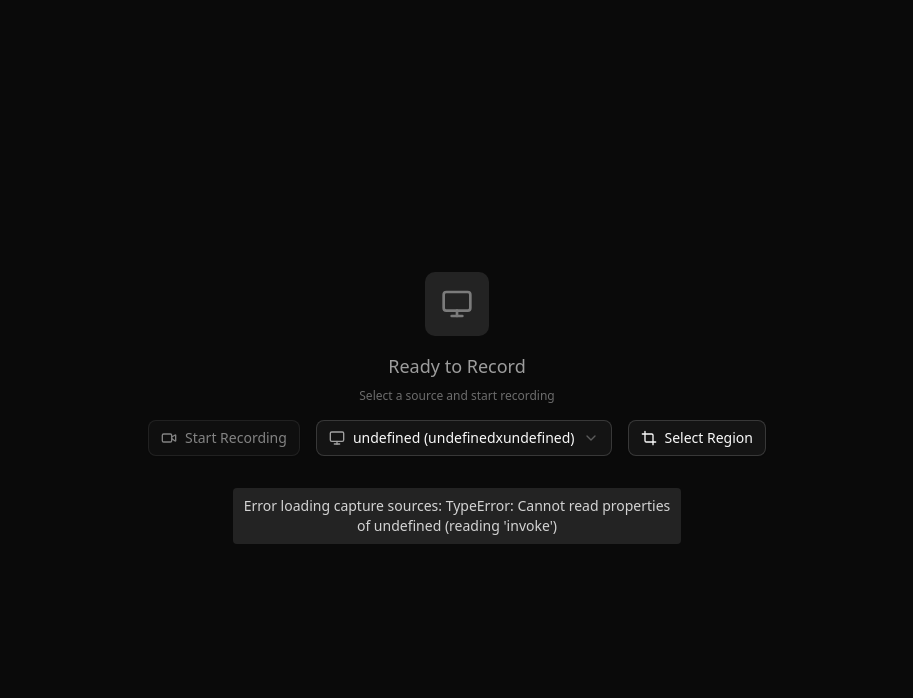
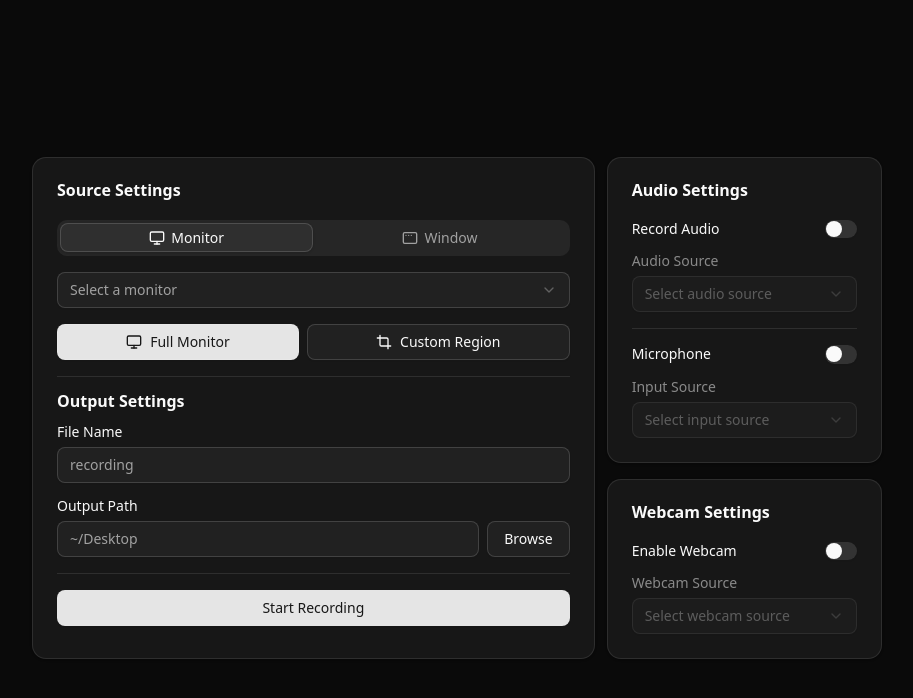
Before and after one commit to ryandotelliott/framelet, a React (Vite) app: page / in a window 1280 px wide. Shown: the top 698 px of the page, without its empty margins (183-1096 px from the left). Built offline with nearby package versions, Linux system fonts and the light colour scheme.

Commit message:
Redesigned UI to follow new grid layout

```diff
--- a/package.json
+++ b/package.json
@@ -12,6 +12,7 @@
   "dependencies": {
     "@radix-ui/react-label": "^2.1.7",
     "@radix-ui/react-select": "^2.2.5",
+    "@radix-ui/react-separator": "^1.1.7",
     "@radix-ui/react-slot": "^1.2.3",
     "@radix-ui/react-switch": "^1.2.5",
     "@radix-ui/react-tabs": "^1.1.12",
--- /dev/null
+++ b/src/components/ui/separator.tsx
@@ -0,0 +1,26 @@
+import * as React from "react"
+import * as SeparatorPrimitive from "@radix-ui/react-separator"
+
+import { cn } from "@/lib/utils"
+
+function Separator({
+  className,
+  orientation = "horizontal",
+  decorative = true,
+  ...props
+}: React.ComponentProps<typeof SeparatorPrimitive.Root>) {
+  return (
+    <SeparatorPrimitive.Root
+      data-slot="separator"
+      decorative={decorative}
+      orientation={orientation}
+      className={cn(
+        "bg-border shrink-0 data-[orientation=horizontal]:h-px data-[orientation=horizontal]:w-full data-[orientation=vertical]:h-full data-[orientation=vertical]:w-px",
+        className
+      )}
+      {...props}
+    />
+  )
+}
+
+export { Separator }
--- a/src/routes/record.tsx
+++ b/src/routes/record.tsx
@@ -1,9 +1,15 @@
 import { useState, useEffect } from 'react';
 import { invoke } from '@tauri-apps/api/core';
 import { listen } from '@tauri-apps/api/event';
-import { Select, SelectContent, SelectItem, SelectTrigger } from '@/components/ui/select';
+import { Card, CardContent, CardFooter, CardHeader, CardTitle } from '@/components/ui/card';
+import { Tabs, TabsContent, TabsList, TabsTrigger } from '@/components/ui/tabs';
+import { CropIcon, MonitorIcon, AppWindowMacIcon } from 'lucide-react';
+import { Select, SelectContent, SelectItem, SelectTrigger, SelectValue } from '@/components/ui/select';
 import { Button } from '@/components/ui/button';
-import { CropIcon, Monitor, VideoIcon, VideoOff } from 'lucide-react';
+import { Separator } from '@/components/ui/separator';
+import { Input } from '@/components/ui/input';
+import { Label } from '@/components/ui/label';
+import { Switch } from '@/components/ui/switch';
 
 interface CaptureSource {
   handle: number;
@@ -20,6 +26,9 @@ interface RegionCoordinates {
   height: number;
 }
 
+// Utility for label disabled style
+const labelDisabled = 'opacity-50';
+
 export default function RecordPage() {
   const [captureSources, setCaptureSources] = useState<CaptureSource[]>([]);
   const [selectedSource, setSelectedSource] = useState<number>(0);
@@ -28,6 +37,20 @@ export default function RecordPage() {
   const [status, setStatus] = useState('');
   const [isLoadingSources, setIsLoadingSources] = useState(false);
   const [selectedRegion, setSelectedRegion] = useState<RegionCoordinates | null>(null);
+
+  /* ---------------------------------- Audio ---------------------------------- */
+  const [recordAudio, setRecordAudio] = useState(false);
+  const [audioSource, setAudioSource] = useState('');
+  const audioSourcesList = ['All System Audio'];
+
+  const [microphoneEnabled, setMicrophoneEnabled] = useState(false);
+  const [inputSource, setInputSource] = useState('');
+  const microphoneSourcesList = ['Default - Microphone'];
+
+  /* --------------------------------- Webcam ---------------------------------- */
+  const [enableWebcam, setEnableWebcam] = useState(false);
+  const [webcamSource, setWebcamSource] = useState('');
+  const webcamSourcesList = ['Logitech 4K Webcam'];
 
   useEffect(() => {
     loadCaptureSources();
@@ -106,62 +129,187 @@ export default function RecordPage() {
 
   const selectedSourceInfo = captureSources.find((source) => source.handle === selectedSource);
 
+  const monitorSources = captureSources.filter((source) => source.source_type === 'monitor');
+  const windowSources = captureSources.filter((source) => source.source_type === 'window');
+
+  const [monitorCaptureMode, setMonitorCaptureMode] = useState<'full' | 'custom'>('full');
+
   return (
-    <div className="flex flex-col h-screen gap-y-4 pt-10 px-6 pb-6">
-      <div className="flex gap-x-4 h-full w-full items-center justify-center">
-        <div className="w-full h-full flex flex-col gap-y-4 items-center justify-center">
-          <div className="text-center">
-            <div className="w-16 h-16 bg-white/10 rounded-lg mb-4 mx-auto flex items-center justify-center">
-              <Monitor className="w-8 h-8 text-white opacity-40" />
-            </div>
-            <p className="text-white/60 text-lg mb-2">Ready to Record</p>
-            <p className="text-white/40 text-xs mt-1">Select a source and start recording</p>
-            {selectedRegion && (
-              <p className="text-green-400 text-xs mt-2">
-                Selected region: {selectedRegion.width}x{selectedRegion.height} at ({selectedRegion.x},{' '}
-                {selectedRegion.y})
-              </p>
-            )}
-          </div>
-
-          <div className="flex gap-x-4">
-            <Button
-              variant="outline"
-              disabled={isLoadingSources || !selectedSourceInfo}
-              onClick={isRecording ? stopRecording : startRecording}
-            >
-              {isRecording ? <VideoOff /> : <VideoIcon />}
-              {isRecording ? 'Stop Recording' : 'Start Recording'}
-            </Button>
-            <Select
-              onValueChange={(value) => setSelectedSource(Number(value))}
-              value={selectedSource.toString()}
-              disabled={isLoadingSources || isRecording}
-            >
-              <SelectTrigger>
-                <Monitor />
-                {`${selectedSourceInfo?.name.slice(0, 20)} (${selectedSourceInfo?.width}x${selectedSourceInfo?.height})` ||
-                  'Select Source'}
+    <div className="flex h-screen flex-col items-center justify-center gap-y-4 px-6 pt-10 pb-6">
+      <div className="grid w-full max-w-[850px] grid-cols-3 gap-x-3">
+        <Card className="col-span-2 flex w-full gap-y-4">
+          <CardHeader>
+            <CardTitle>Source Settings</CardTitle>
+          </CardHeader>
+          <CardContent className="flex flex-col gap-y-4">
+            <Tabs defaultValue="monitor" className="w-full gap-y-4">
+              <TabsList className="w-full">
+                <TabsTrigger value="monitor">
+                  <MonitorIcon /> Monitor
+                </TabsTrigger>
+                <TabsTrigger value="window">
+                  <AppWindowMacIcon /> Window
+                </TabsTrigger>
+              </TabsList>
+              <TabsContent value="monitor" className="flex flex-col gap-y-4">
+                <Select onValueChange={(value) => setSelectedSource(Number(value))}>
+                  <SelectTrigger className="w-full">
+                    <SelectValue placeholder="Select a monitor" />
                   </SelectTrigger>
                   <SelectContent>
-                {captureSources.map((source) => (
+                    {monitorSources.map((source) => (
                       <SelectItem key={source.handle} value={source.handle.toString()}>
-                    {source.name}
+                        {source.name} ({source.width}x{source.height})
                       </SelectItem>
                     ))}
                   </SelectContent>
                 </Select>
-            <Button variant="outline" onClick={openRegionSelector} disabled={isRecording}>
-              <CropIcon />
-              Select Region
+                <div className="flex gap-x-2">
+                  {/* Note that both buttons should have a button in order to keep the width the same*/}
+                  <Button
+                    variant={monitorCaptureMode === 'full' ? 'default' : 'outline'}
+                    className="grow border"
+                    onClick={() => setMonitorCaptureMode('full')}
+                  >
+                    <MonitorIcon /> Full Monitor
+                  </Button>
+                  <Button
+                    variant={monitorCaptureMode === 'custom' ? 'default' : 'outline'}
+                    className="grow border"
+                    onClick={() => setMonitorCaptureMode('custom')}
+                  >
+                    <CropIcon /> Custom Region
                   </Button>
                 </div>
+              </TabsContent>
+              <TabsContent value="window">
+                <Select onValueChange={(value) => setSelectedSource(Number(value))}>
+                  <SelectTrigger className="w-full">
+                    <SelectValue placeholder="Select a window" />
+                  </SelectTrigger>
+                  <SelectContent>
+                    {windowSources.map((source) => (
+                      <SelectItem key={source.handle} value={source.handle.toString()}>
+                        {source.name} ({source.width}x{source.height})
+                      </SelectItem>
+                    ))}
+                  </SelectContent>
+                </Select>
+              </TabsContent>
+            </Tabs>
+          </CardContent>
 
-          {status && (
-            <div className="mt-4 p-2 bg-white/10 rounded text-white/80 text-sm max-w-md text-center">{status}</div>
-          )}
+          <CardContent className="flex flex-col gap-y-4">
+            <Separator />
+            <CardTitle>Output Settings</CardTitle>
+            <div className="flex flex-col gap-y-2">
+              <Label htmlFor="fileName">File Name</Label>
+              <Input id="fileName" placeholder="recording" />
             </div>
-        {/* Maybe sidebar here? */}
+            <div className="flex flex-col gap-y-2">
+              <Label htmlFor="outputPath">Output Path</Label>
+              <div className="flex gap-x-2">
+                <Input id="outputPath" placeholder="~/Desktop" />
+                <Button variant="outline">Browse</Button>
+              </div>
+            </div>
+          </CardContent>
+
+          <CardContent className="flex flex-col gap-y-4">
+            <Separator />
+            <Button>Start Recording</Button>
+          </CardContent>
+        </Card>
+        <div className="col-span-1 flex w-full flex-col gap-y-4">
+          {/* ----------------------------- Audio Settings ----------------------------- */}
+          <Card className="col-span-1 flex w-full gap-y-4">
+            <CardHeader>
+              <CardTitle>Audio Settings</CardTitle>
+            </CardHeader>
+            <CardContent className="flex flex-col gap-y-4">
+              {/* Record Audio toggle */}
+              <div className="flex items-center justify-between">
+                <Label>Record Audio</Label>
+                <Switch checked={recordAudio} onCheckedChange={(v) => setRecordAudio(v)} />
+              </div>
+
+              <div className="flex flex-col gap-y-2">
+                <Label htmlFor="audioSource" className={!recordAudio ? labelDisabled : ''}>
+                  Audio Source
+                </Label>
+                <Select value={audioSource} onValueChange={setAudioSource} disabled={!recordAudio}>
+                  <SelectTrigger className="w-full">
+                    <SelectValue placeholder="Select audio source" />
+                  </SelectTrigger>
+                  <SelectContent>
+                    {audioSourcesList.map((src) => (
+                      <SelectItem key={src} value={src}>
+                        {src}
+                      </SelectItem>
+                    ))}
+                  </SelectContent>
+                </Select>
+              </div>
+
+              <Separator />
+
+              {/* Microphone toggle */}
+              <div className="flex items-center justify-between">
+                <Label>Microphone</Label>
+                <Switch checked={microphoneEnabled} onCheckedChange={(v) => setMicrophoneEnabled(v)} />
+              </div>
+
+              <div className="flex flex-col gap-y-2">
+                <Label htmlFor="inputSource" className={!microphoneEnabled ? labelDisabled : ''}>
+                  Input Source
+                </Label>
+                <Select value={inputSource} onValueChange={setInputSource} disabled={!microphoneEnabled}>
+                  <SelectTrigger className="w-full">
+                    <SelectValue placeholder="Select input source" />
+                  </SelectTrigger>
+                  <SelectContent>
+                    {microphoneSourcesList.map((src) => (
+                      <SelectItem key={src} value={src}>
+                        {src}
+                      </SelectItem>
+                    ))}
+                  </SelectContent>
+                </Select>
+              </div>
+            </CardContent>
+          </Card>
+
+          {/* ---------------------------- Webcam Settings ---------------------------- */}
+          <Card className="col-span-1 flex w-full gap-y-4">
+            <CardHeader>
+              <CardTitle>Webcam Settings</CardTitle>
+            </CardHeader>
+            <CardContent className="flex flex-col gap-y-4">
+              <div className="flex items-center justify-between">
+                <Label>Enable Webcam</Label>
+                <Switch checked={enableWebcam} onCheckedChange={(v) => setEnableWebcam(v)} />
+              </div>
+
+              <div className="flex flex-col gap-y-2">
+                <Label htmlFor="webcamSource" className={!enableWebcam ? labelDisabled : ''}>
+                  Webcam Source
+                </Label>
+                <Select value={webcamSource} onValueChange={setWebcamSource} disabled={!enableWebcam}>
+                  <SelectTrigger className="w-full">
+                    <SelectValue placeholder="Select webcam source" />
+                  </SelectTrigger>
+                  <SelectContent>
+                    {webcamSourcesList.map((src) => (
+                      <SelectItem key={src} value={src}>
+                        {src}
+                      </SelectItem>
+                    ))}
+                  </SelectContent>
+                </Select>
+              </div>
+            </CardContent>
+          </Card>
+        </div>
       </div>
     </div>
   );
```
Also changed, not shown: 1 other file (tests, documents, lock files or other folders). Lines whose indentation alone changed are shown as unchanged.
